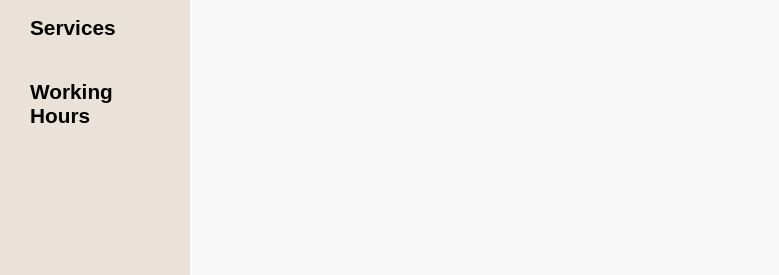
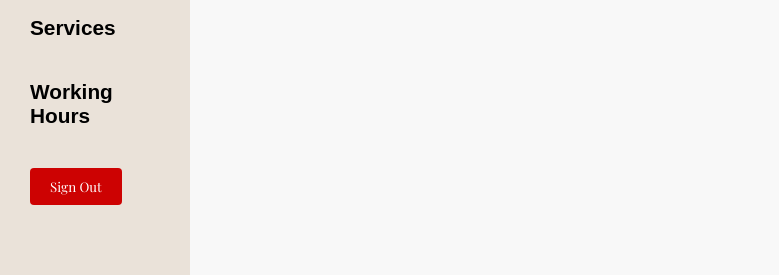
Before and after one commit to grantrisk/coastal-glo-mobile, a Next.js app: page /admin in a window 1280 px wide. Shown: the part 220-495 px from the top of the page, without its empty margins (0-779 px from the left). Built offline with nearby package versions, Linux system fonts and the light colour scheme; no server answers; the database is empty; sample sign-in values are in the browser's storage.

Commit message:
feat: added optional components to Drawer and Logout component

```diff
--- a/app/(admin)/layout.tsx
+++ b/app/(admin)/layout.tsx
@@ -6,6 +6,7 @@ import { onAuthStateChanged, User } from "firebase/auth";
 import { auth } from "../lib/firebase";
 import { useRouter } from "next/navigation";
 import Drawer from "../components/Drawer";
+import SignOut from "../components/SignOut";
 
 interface AdminLayoutProps {
   children: React.ReactNode;
@@ -48,7 +49,9 @@ const AdminLayout: React.FC<AdminLayoutProps> = ({ children }) => {
           displayAsNavBar={true}
           position={"left"}
           navBarDirection={"vertical"}
-        />
+        >
+          <SignOut />
+        </Drawer>
         <section className={styles.dashboardContent}>{children}</section>
       </main>
     </>
--- a/app/components/Drawer.tsx
+++ b/app/components/Drawer.tsx
@@ -1,6 +1,6 @@
 "use client";
 
-import { useState, FC, useEffect } from "react";
+import { useState, FC, useEffect, ReactNode } from "react";
 import Link from "next/link";
 import { usePathname } from "next/navigation";
 import styles from "../../styles/Drawer.module.css";
@@ -17,6 +17,7 @@ interface DrawerProps {
   navBarDirection?: "horizontal" | "vertical"; // needs displayAsNavBar to be true
   width?: string; // needs displayAsNavBar to be true, sets the width of the vertical nav bar
   switchWidth?: string; // needs displayAsNavBar to be true, sets the width at which the nav bar switches to a drawer
+  children?: ReactNode; // Optional additional components
 }
 
 /**
@@ -27,6 +28,7 @@ interface DrawerProps {
  * @param navBarDirection - horizontal or vertical
  * @param width - width of the vertical nav bar
  * @param switchWidth - width at which the nav bar switches to a drawer
+ * @param children - optional additional components
  * @constructor
  */
 const Drawer: FC<DrawerProps> = ({
@@ -36,6 +38,7 @@ const Drawer: FC<DrawerProps> = ({
   navBarDirection = "horizontal",
   width = "190px",
   switchWidth = "768px",
+  children,
 }) => {
   const [isOpen, setIsOpen] = useState(false);
   const pathname = usePathname();
@@ -123,6 +126,7 @@ const Drawer: FC<DrawerProps> = ({
             </li>
           ))}
         </ul>
+        {children && <div className={styles.navItemChild}>{children}</div>}
       </div>
       {isOpen && <div className={styles.overlay} onClick={toggleDrawer}></div>}
       {displayAsNavBar && (
@@ -142,6 +146,7 @@ const Drawer: FC<DrawerProps> = ({
               </li>
             ))}
           </ul>
+          {children && <div className={styles.navItemChild}>{children}</div>}
         </div>
       )}
       {displayAsNavBar && (
--- /dev/null
+++ b/app/components/SignOut.tsx
@@ -0,0 +1,27 @@
+import React from "react";
+import { auth } from "../lib/firebase";
+import styles from "../../styles/SignOut.module.css";
+import { toast } from "react-toastify";
+import "react-toastify/dist/ReactToastify.css";
+
+const SignOut: React.FC = () => {
+  const handleSignOut = async () => {
+    try {
+      await toast.promise(auth.signOut(), {
+        pending: "Signing out...",
+        success: "Signed out successfully.",
+        error: "An error occurred. Please try again.",
+      });
+    } catch (error) {
+      console.error("Sign-out failed:", error);
+    }
+  };
+
+  return (
+    <button className={styles.button} onClick={handleSignOut}>
+      Sign Out
+    </button>
+  );
+};
+
+export default SignOut;
--- a/styles/Drawer.module.css
+++ b/styles/Drawer.module.css
@@ -30,8 +30,9 @@
   margin: 60px 0 0;
 }
 
-.navItem {
-  padding: 10px 15px;
+.navItem,
+.navItemChild {
+  padding: 20px 30px;
 }
 
 .navLink {
@@ -39,7 +40,6 @@
   text-decoration: none;
   display: block;
   font-size: 1.3rem;
-  padding: 10px 15px;
   border-radius: 5px;
   font-weight: bold;
   transition: color 0.2s ease;
--- /dev/null
+++ b/styles/SignOut.module.css
@@ -0,0 +1,13 @@
+.button {
+    background-color: #cd0202;
+    color: white;
+    border: none;
+    padding: 10px 20px;
+    border-radius: 4px;
+    cursor: pointer;
+    transition: background-color 0.2s ease;
+}
+
+.button:hover {
+    background-color: darkred;
+}
```
Also changed, not shown: app/login/page.tsx (+7 -23 lines).
